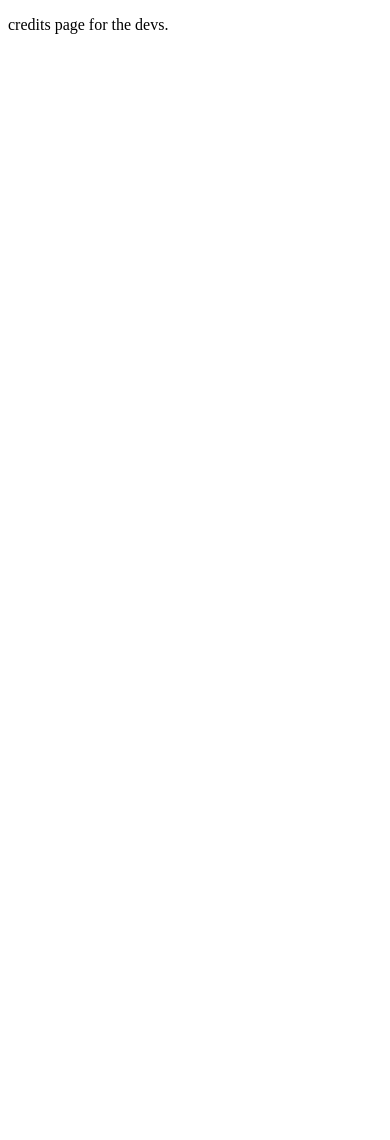
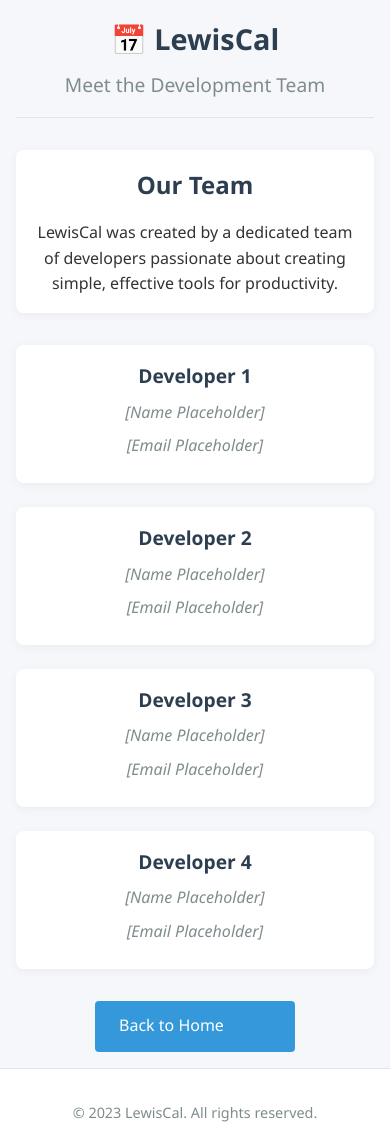
Before and after one commit to DV-SoftEnginFall2025-Sprint-04/LewisCal, a plain HTML site: page credits.html in a window 390 px wide. Before the commit the page ends 844 px from the top, so only its background shows below. Drawn offline with Linux system fonts and the light colour scheme.

Commit message:
UI update

```diff
--- a/credits.html
+++ b/credits.html
@@ -1,14 +1,58 @@
 <!DOCTYPE html>
 <html lang="en">
-    <head>
-        <meta charset="UTF-8">
-        <meta name="viewport" content="width=device-width, initial-scale=1.0">
-        <title>📅 LewisCal</title>
-    </head>
+<head>
+    <meta charset="UTF-8">
+    <meta name="viewport" content="width=device-width, initial-scale=1.0">
+    <title>📅 LewisCal - Credits</title>
+    <link rel="stylesheet" href="style1.css">
+</head>
+<body>
+    <div class="container">
+        <header>
+            <h1>📅 LewisCal</h1>
+            <p class="subtitle">Meet the Development Team</p>
+        </header>
 
-    <body>
-        <p>credits page for the devs.</p>
+        <section class="intro-text">
+            <h2>Our Team</h2>
+            <p>LewisCal was created by a dedicated team of developers passionate about creating simple, effective tools for productivity.</p>
+        </section>
 
+        <div class="credits-container">
+            <div class="developer-card">
+                <div class="developer-name">Developer 1</div>
+                <p class="placeholder">[Name Placeholder]</p>
+                <p class="placeholder">[Email Placeholder]</p>
+            </div>
 
-    </body>
+            <div class="developer-card">
+                <div class="developer-name">Developer 2</div>
+                <p class="placeholder">[Name Placeholder]</p>
+                <p class="placeholder">[Email Placeholder]</p>
+            </div>
+
+            <div class="developer-card">
+                <div class="developer-name">Developer 3</div>
+                <p class="placeholder">[Name Placeholder]</p>
+                <p class="placeholder">[Email Placeholder]</p>
+            </div>
+
+            <div class="developer-card">
+                <div class="developer-name">Developer 4</div>
+                <p class="placeholder">[Name Placeholder]</p>
+                <p class="placeholder">[Email Placeholder]</p>
+            </div>
+        </div>
+
+        <div class="nav-links">
+            <a href="index.html" class="btn">Back to Home</a>
+        </div>
+    </div>
+
+    <footer>
+        <div class="container">
+            <p>&copy; 2023 LewisCal. All rights reserved.</p>
+        </div>
+    </footer>
+</body>
 </html>
--- /dev/null
+++ b/style1.css
@@ -0,0 +1,196 @@
+* {
+    margin: 0;
+    padding: 0;
+    box-sizing: border-box;
+    font-family: 'Segoe UI', Tahoma, Geneva, Verdana, sans-serif;
+}
+
+body {
+    background-color: #f5f7fa;
+    color: #333;
+    line-height: 1.6;
+    min-height: 100vh;
+    display: flex;
+    flex-direction: column;
+}
+
+.container {
+    max-width: 800px;
+    margin: 0 auto;
+    padding: 2rem;
+    flex: 1;
+}
+
+header {
+    text-align: center;
+    margin-bottom: 2rem;
+    padding-bottom: 1rem;
+    border-bottom: 1px solid #e1e4e8;
+}
+
+h1 {
+    font-size: 2.5rem;
+    margin-bottom: 0.5rem;
+    color: #2c3e50;
+}
+
+h2 {
+    font-size: 1.8rem;
+    margin-bottom: 1rem;
+    color: #2c3e50;
+}
+
+h3 {
+    font-size: 1.3rem;
+    margin-bottom: 0.5rem;
+    color: #2c3e50;
+}
+
+.subtitle {
+    font-size: 1.2rem;
+    color: #7f8c8d;
+}
+
+.welcome-section {
+    background-color: white;
+    padding: 2rem;
+    border-radius: 8px;
+    box-shadow: 0 2px 10px rgba(0, 0, 0, 0.05);
+    margin-bottom: 2rem;
+}
+
+.intro-text {
+    background-color: white;
+    padding: 1.5rem;
+    border-radius: 8px;
+    box-shadow: 0 2px 10px rgba(0, 0, 0, 0.05);
+    margin-bottom: 2rem;
+    text-align: center;
+}
+
+.features {
+    display: grid;
+    grid-template-columns: repeat(auto-fit, minmax(200px, 1fr));
+    gap: 1.5rem;
+    margin-top: 2rem;
+}
+
+.feature {
+    text-align: center;
+    padding: 1rem;
+}
+
+.feature-icon {
+    font-size: 2rem;
+    margin-bottom: 0.5rem;
+}
+
+.nav-links {
+    display: flex;
+    justify-content: center;
+    gap: 1rem;
+    margin-top: 2rem;
+}
+
+.btn {
+    display: inline-block;
+    padding: 0.8rem 1.5rem;
+    background-color: #3498db;
+    color: white;
+    text-decoration: none;
+    border-radius: 4px;
+    transition: background-color 0.3s;
+    border: none;
+    cursor: pointer;
+    font-size: 1rem;
+}
+
+.btn:hover {
+    background-color: #2980b9;
+}
+
+.credits-container {
+    display: grid;
+    grid-template-columns: repeat(auto-fit, minmax(250px, 1fr));
+    gap: 1.5rem;
+    margin-top: 2rem;
+}
+
+.developer-card {
+    background-color: white;
+    padding: 1.5rem;
+    border-radius: 8px;
+    box-shadow: 0 2px 10px rgba(0, 0, 0, 0.05);
+    text-align: center;
+}
+
+.developer-name {
+    font-weight: bold;
+    margin-bottom: 0.5rem;
+    color: #2c3e50;
+    font-size: 1.2rem;
+}
+
+.placeholder {
+    color: #7f8c8d;
+    font-style: italic;
+    margin-bottom: 0.5rem;
+}
+
+footer {
+    text-align: center;
+    margin-top: auto;
+    padding-top: 1rem;
+    border-top: 1px solid #e1e4e8;
+    color: #7f8c8d;
+    font-size: 0.9rem;
+    background-color: white;
+}
+
+/* Responsive design */
+@media (max-width: 768px) {
+    .container {
+        padding: 1rem;
+    }
+
+    h1 {
+        font-size: 2rem;
+    }
+
+    h2 {
+        font-size: 1.5rem;
+    }
+
+    .features {
+        grid-template-columns: 1fr;
+    }
+
+    .credits-container {
+        grid-template-columns: 1fr;
+    }
+
+    .nav-links {
+        flex-direction: column;
+        align-items: center;
+    }
+
+    .btn {
+        width: 100%;
+        max-width: 200px;
+    }
+}
+
+@media (max-width: 480px) {
+    h1 {
+        font-size: 1.8rem;
+    }
+
+    .welcome-section,
+    .intro-text {
+        padding: 1rem;
+    }
+
+    .developer-card {
+        padding: 1rem;
+    }
+}
```
Also changed, not shown: index.html (+45 -8 lines), README.md.
